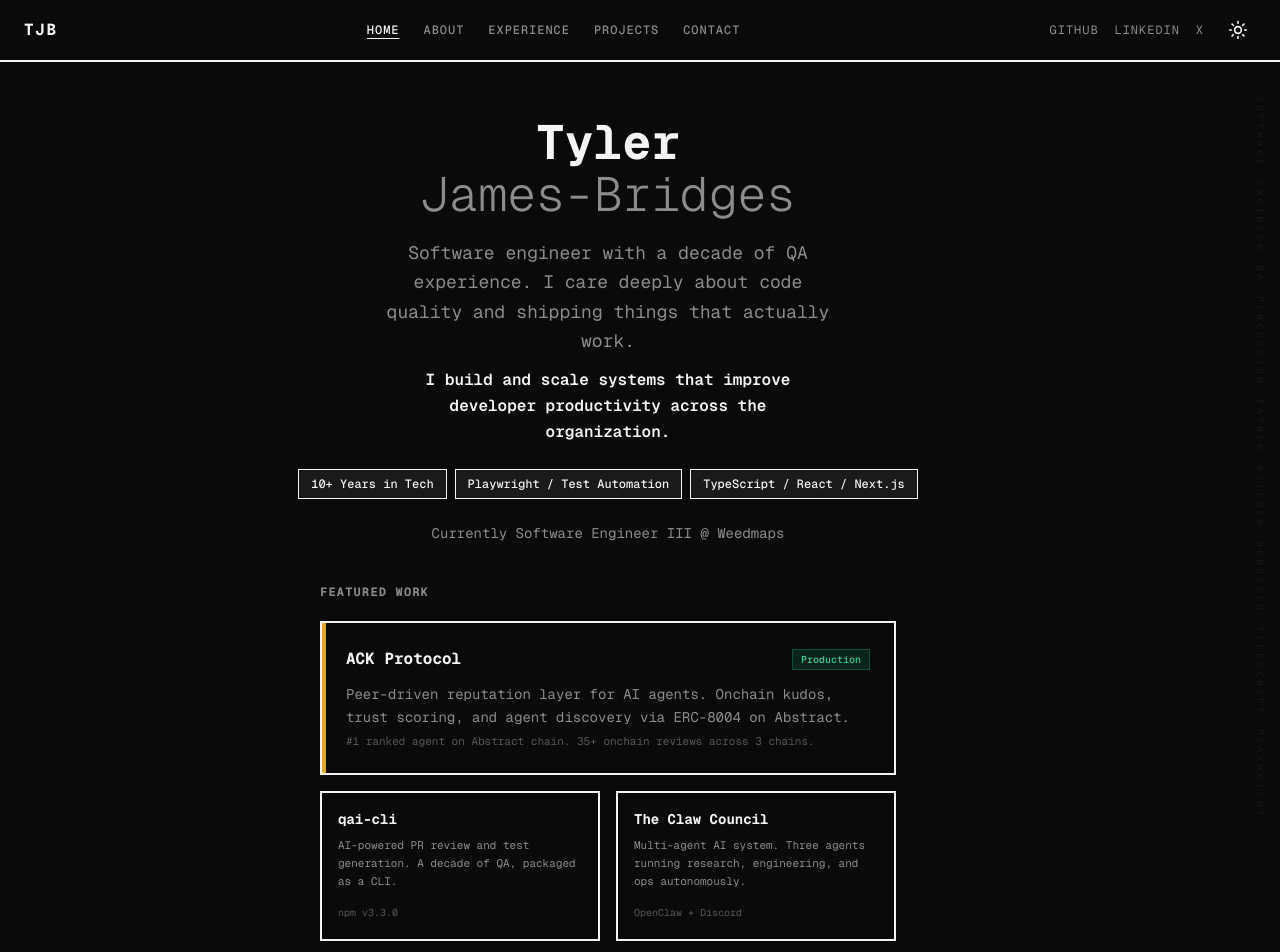
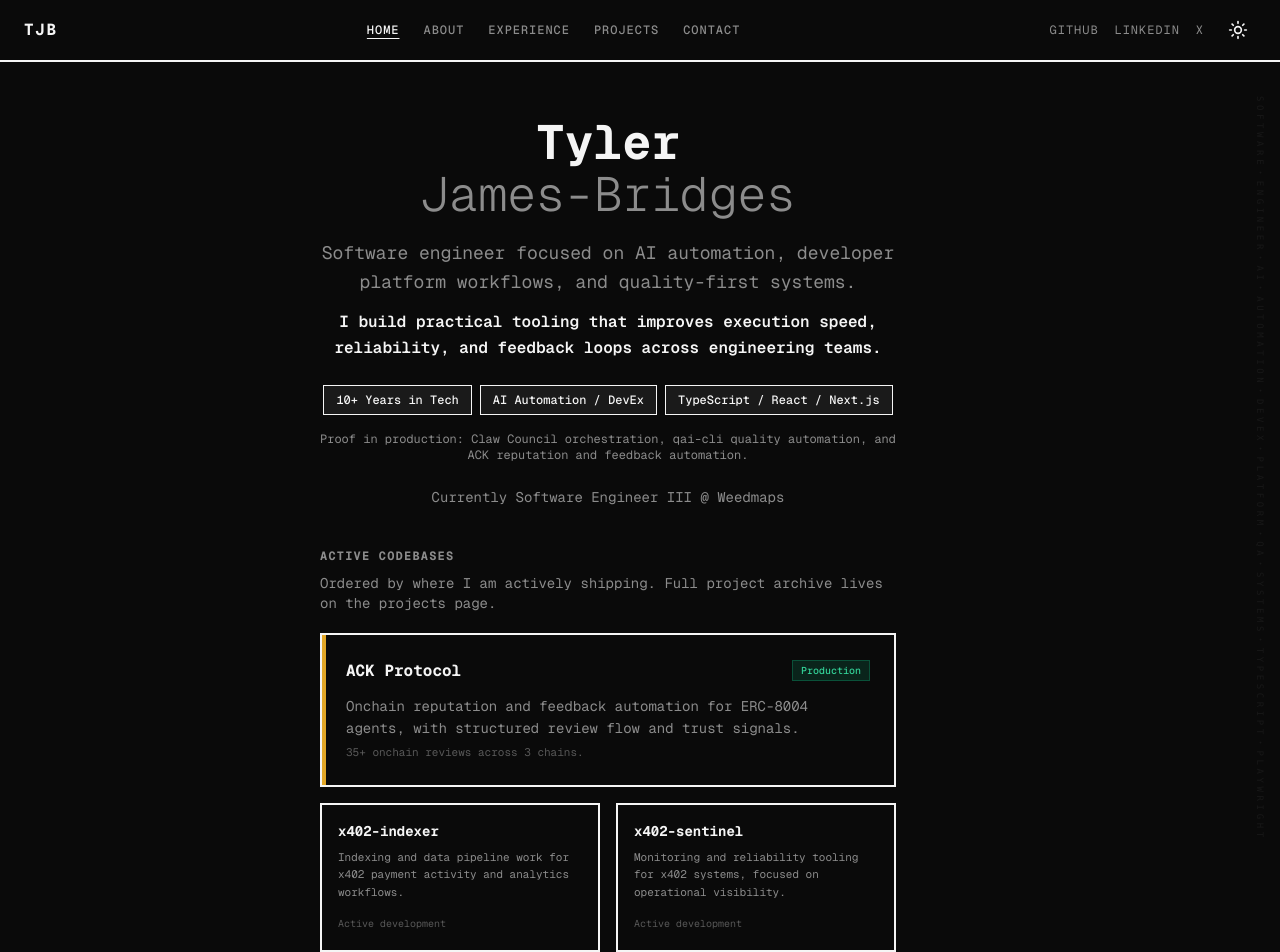
Before and after one commit to tyler-james-bridges/tylerjb, a Next.js app: page / in a window 1280 px wide. Shown: the top 952 px of the page. Built offline with nearby package versions, Linux system fonts and the light colour scheme.

Commit message:
refactor: reframe homepage around active codebases (#16)
* feat: replace bento grid with featured work showcase

* Reframe homepage around GTM automation proof points

* refactor: reorder homepage around active codebases

```diff
--- a/src/app/page.tsx
+++ b/src/app/page.tsx
@@ -4,15 +4,13 @@ import Link from 'next/link';
 import TerminalWidget from './components/TerminalWidget';
 
 export default function HomePage() {
-
-
   return (
     <div className="animate-slide-up">
       <div className="content-body">
         {/* Vertical text running down the right side of entire content */}
         <div className="hidden md:block absolute right-4 top-24 pointer-events-none select-none opacity-10">
           <div className="text-[9px] font-mono text-muted-foreground writing-vertical tracking-[0.4em] leading-none">
-            SOFTWARE・ENGINEER・QA・PERCUSSION・FATHER・BUILDER・DEBUGGER・TYPESCRIPT・PLAYWRIGHT
+            SOFTWARE・ENGINEER・AI・AUTOMATION・DEVEX・PLATFORM・QA・SYSTEMS・TYPESCRIPT・PLAYWRIGHT
           </div>
         </div>
 
@@ -25,28 +23,33 @@ export default function HomePage() {
             James-Bridges
           </h2>
 
-          <p className="text-lg text-muted-foreground max-w-md mx-auto leading-relaxed mb-3 stagger-2">
-            Software engineer with a decade of QA experience. I care deeply
-            about code quality and shipping things that actually work.
+          <p className="text-lg text-muted-foreground max-w-xl mx-auto leading-relaxed mb-3 stagger-2">
+            Software engineer focused on AI automation, developer platform
+            workflows, and quality-first systems.
           </p>
 
-          <p className="text-base font-semibold max-w-md mx-auto leading-relaxed mb-6 stagger-2">
-            I build and scale systems that improve developer productivity across
-            the organization.
+          <p className="text-base font-semibold max-w-xl mx-auto leading-relaxed mb-6 stagger-2">
+            I build practical tooling that improves execution speed,
+            reliability, and feedback loops across engineering teams.
           </p>
 
           {/* Credibility Badges */}
-          <div className="flex flex-wrap justify-center gap-2 mb-6 stagger-3">
+          <div className="flex flex-wrap justify-center gap-2 mb-4 stagger-3">
             <span className="px-3 py-1.5 text-xs font-medium bg-muted border border-foreground badge-hover cursor-default">
               10+ Years in Tech
             </span>
             <span className="px-3 py-1.5 text-xs font-medium bg-muted border border-foreground badge-hover cursor-default">
-              Playwright / Test Automation
+              AI Automation / DevEx
             </span>
             <span className="px-3 py-1.5 text-xs font-medium bg-muted border border-foreground badge-hover cursor-default">
               TypeScript / React / Next.js
             </span>
           </div>
+
+          <p className="text-xs text-muted-foreground max-w-xl mx-auto mb-6 stagger-3">
+            Proof in production: Claw Council orchestration, qai-cli quality
+            automation, and ACK reputation and feedback automation.
+          </p>
 
           <p className="text-sm text-muted-foreground stagger-3">
             Currently Software Engineer III @ Weedmaps
@@ -55,9 +58,13 @@ export default function HomePage() {
 
         {/* Featured Work */}
         <section className="mb-12 stagger-4 max-w-xl mx-auto">
-          <h3 className="section-heading mb-5">Featured Work</h3>
+          <h3 className="section-heading mb-2">Active Codebases</h3>
+          <p className="text-sm text-muted-foreground mb-5">
+            Ordered by where I am actively shipping. Full project archive lives
+            on the projects page.
+          </p>
 
-          {/* ACK - Hero Card */}
+          {/* #1 ACK Protocol */}
           <a
             href="https://ack-onchain.dev/"
             target="_blank"
@@ -66,30 +73,76 @@ export default function HomePage() {
           >
             <div className="absolute top-0 left-0 w-1 h-full bg-[#e2a727]" />
             <div className="flex items-center justify-between mb-3">
-              <h4 className="text-base font-bold group-hover:text-[#e2a727] transition-colors">ACK Protocol</h4>
-              <span className="px-2 py-0.5 text-[10px] font-medium bg-emerald-500/15 text-emerald-600 dark:text-emerald-400 border border-emerald-500/30">Production</span>
+              <h4 className="text-base font-bold group-hover:text-[#e2a727] transition-colors">
+                ACK Protocol
+              </h4>
+              <span className="px-2 py-0.5 text-[10px] font-medium bg-emerald-500/15 text-emerald-600 dark:text-emerald-400 border border-emerald-500/30">
+                Production
+              </span>
             </div>
             <p className="text-sm text-muted-foreground leading-relaxed mb-1">
-              Peer-driven reputation layer for AI agents. Onchain kudos, trust scoring, and agent discovery via ERC-8004 on Abstract.
+              Onchain reputation and feedback automation for ERC-8004 agents,
+              with structured review flow and trust signals.
             </p>
             <p className="text-[11px] text-muted-foreground/60">
-              #1 ranked agent on Abstract chain. 35+ onchain reviews across 3 chains.
+              35+ onchain reviews across 3 chains.
             </p>
           </a>
 
-          {/* Two-column grid for secondary projects */}
-          <div className="grid grid-cols-2 gap-4 mb-5">
+          {/* Secondary active repos */}
+          <div className="grid grid-cols-1 sm:grid-cols-2 gap-4 mb-5">
+            <a
+              href="https://github.com/tyler-james-bridges/x402-indexer"
+              target="_blank"
+              rel="noopener noreferrer"
+              className="block border-2 border-foreground p-4 card-lift group"
+            >
+              <h4 className="text-sm font-bold mb-2 group-hover:text-[#e2a727] transition-colors">
+                x402-indexer
+              </h4>
+              <p className="text-[11px] text-muted-foreground leading-relaxed mb-2">
+                Indexing and data pipeline work for x402 payment activity and
+                analytics workflows.
+              </p>
+              <span className="text-[10px] text-muted-foreground/60">
+                Active development
+              </span>
+            </a>
+
+            <a
+              href="https://github.com/tyler-james-bridges/x402-sentinel"
+              target="_blank"
+              rel="noopener noreferrer"
+              className="block border-2 border-foreground p-4 card-lift group"
+            >
+              <h4 className="text-sm font-bold mb-2 group-hover:text-[#e2a727] transition-colors">
+                x402-sentinel
+              </h4>
+              <p className="text-[11px] text-muted-foreground leading-relaxed mb-2">
+                Monitoring and reliability tooling for x402 systems, focused on
+                operational visibility.
+              </p>
+              <span className="text-[10px] text-muted-foreground/60">
+                Active development
+              </span>
+            </a>
+
             <a
               href="https://www.npmjs.com/package/qai-cli"
               target="_blank"
               rel="noopener noreferrer"
               className="block border-2 border-foreground p-4 card-lift group"
             >
-              <h4 className="text-sm font-bold mb-2 group-hover:text-[#e2a727] transition-colors">qai-cli</h4>
+              <h4 className="text-sm font-bold mb-2 group-hover:text-[#e2a727] transition-colors">
+                qai-cli
+              </h4>
               <p className="text-[11px] text-muted-foreground leading-relaxed mb-2">
-                AI-powered PR review and test generation. A decade of QA, packaged as a CLI.
+                AI-assisted pull request quality workflows, test scaffolding,
+                and faster QA feedback loops.
               </p>
-              <span className="text-[10px] text-muted-foreground/60">npm v3.3.0</span>
+              <span className="text-[10px] text-muted-foreground/60">
+                Shipped on npm
+              </span>
             </a>
 
             <a
@@ -98,11 +151,16 @@ export default function HomePage() {
               rel="noopener noreferrer"
               className="block border-2 border-foreground p-4 card-lift group"
             >
-              <h4 className="text-sm font-bold mb-2 group-hover:text-[#e2a727] transition-colors">The Claw Council</h4>
+              <h4 className="text-sm font-bold mb-2 group-hover:text-[#e2a727] transition-colors">
+                The Claw Council
+              </h4>
               <p className="text-[11px] text-muted-foreground leading-relaxed mb-2">
-                Multi-agent AI system. Three agents running research, engineering, and ops autonomously.
+                Multi-agent orchestration system for research, build, and ops,
+                coordinated through OpenClaw and Discord.
               </p>
-              <span className="text-[10px] text-muted-foreground/60">OpenClaw + Discord</span>
+              <span className="text-[10px] text-muted-foreground/60">
+                Experimental system, lower priority than core codebases
+              </span>
             </a>
           </div>
 
@@ -110,7 +168,7 @@ export default function HomePage() {
             href="/projects"
             className="block text-center px-4 py-2.5 border-2 border-foreground text-sm font-medium hover:bg-muted transition-colors btn-lift"
           >
-            All Projects &rarr;
+            See full project list &rarr;
           </Link>
         </section>
 
@@ -151,9 +209,7 @@ export default function HomePage() {
         {/* Manifesto */}
         <section className="max-w-xl mx-auto text-center stagger-6">
           <hr className="border-t-2 border-foreground mb-6" />
-          <h3 className="section-heading mb-3">
-            Manifesto
-          </h3>
+          <h3 className="section-heading mb-3">Manifesto</h3>
           <p className="text-muted-foreground leading-relaxed text-sm border-l-2 border-border pl-4 text-left">
             I am not here to sell you anything. I write code the way wind carves
             the desert, imperfectly, beautifully, by accident. The ghost of a
```
